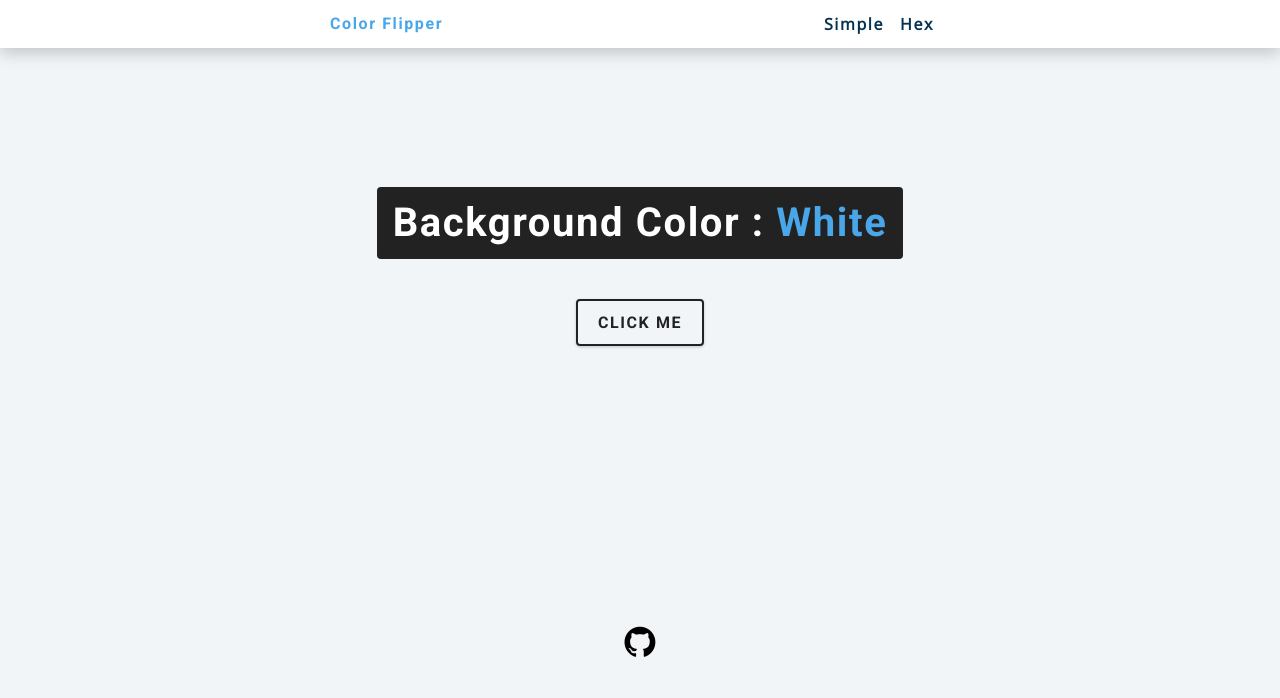
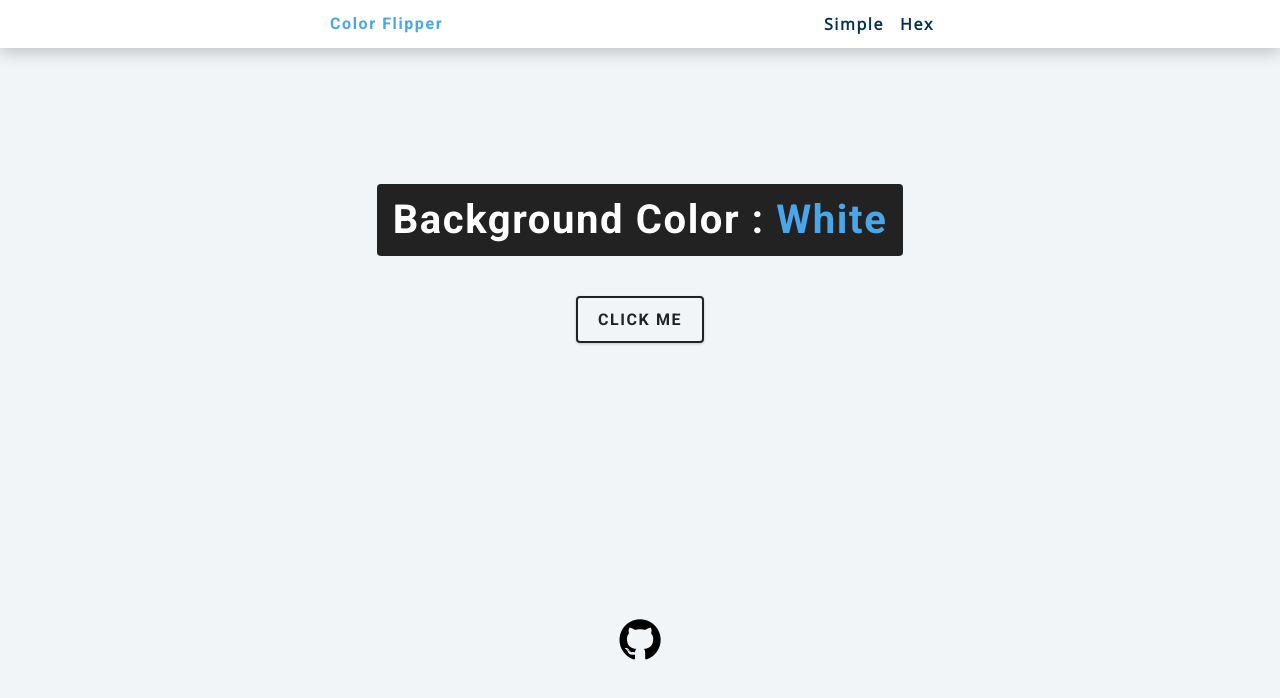
Before and after one commit to peterlampard22/color-flipper, a plain HTML site: page index.html in a window 1280 px wide. Drawn offline with nearby package versions, Linux system fonts and the light colour scheme.

Commit message:
new update

```diff
--- a/index.html
+++ b/index.html
@@ -24,7 +24,7 @@
         <h2>background color : <span class="color">white</span></h2>
         <button class="btn btn-hero" id="btn">click me</button>
       </div>
-      <div> <a href="https://github.com/peterlampard22/color-flipper"><i class="fa fa-github" style="font-size:36px;color:black"></i></a></div>
+      <div> <a href="https://github.com/peterlampard22/color-flipper"><i class="fa fa-github" style="font-size:48px;color:black"></i></a></div>
     </main>
     <!-- javascript -->
     <script src="app.js"></script>
```
